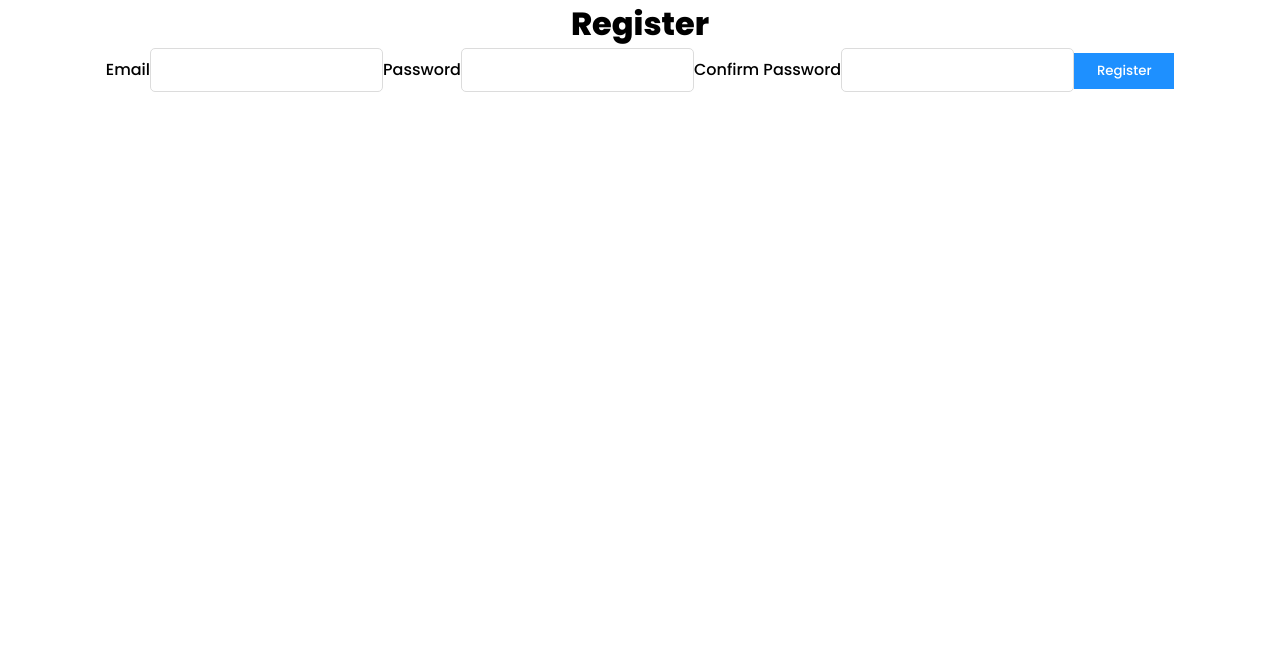
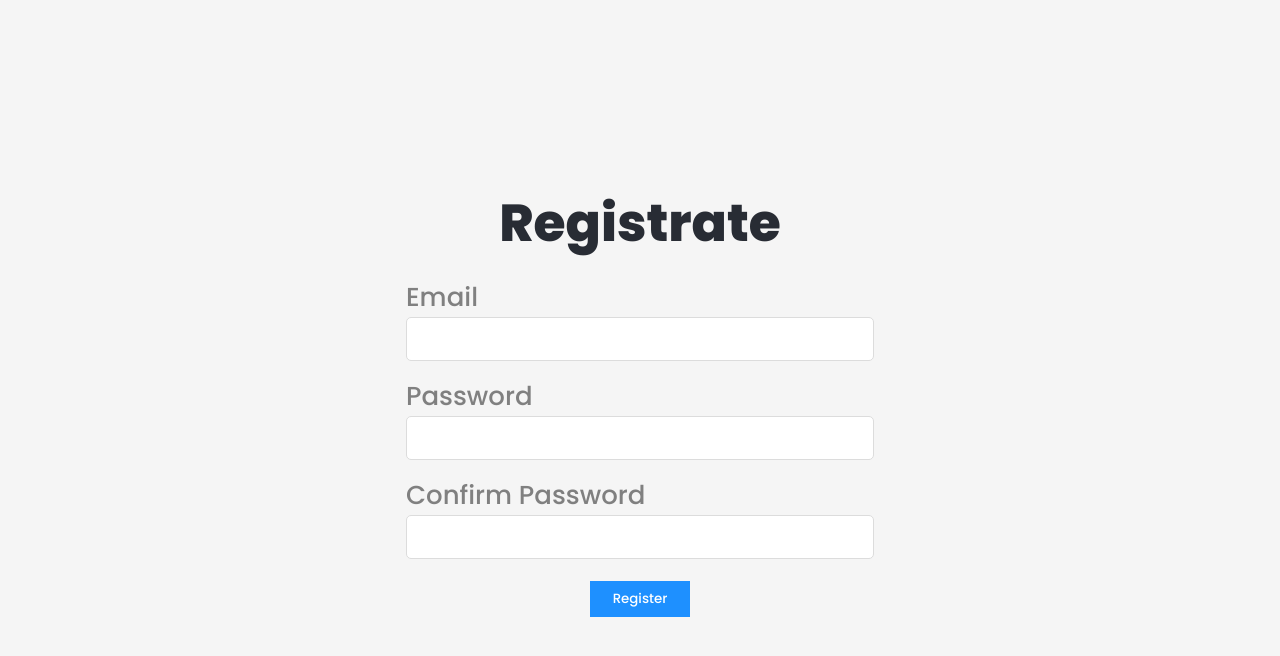
Before and after one commit to facundoacostayl/marketlist, a React (Create React App) app: page /register in a window 1280 px wide. Shown: the top 656 px of the page. Built offline with nearby package versions, Linux system fonts and the light colour scheme; no server answers.

Commit message:
Register page UI updates

```diff
--- a/src/pages/Register.tsx
+++ b/src/pages/Register.tsx
@@ -36,19 +36,25 @@ export const Register: React.FC = () => {
   };
 
   return (
-    <>
-      <h1>Register</h1>
-      <form onSubmit={onSubmitHandler}>
+    <div className="App-header">
+      <h1>Registrate</h1>
+      <form className="auth-form" onSubmit={onSubmitHandler}>
+      <div className="form-block">
         <label htmlFor="email">Email</label>
-        <TextField id="email" type="email" />
+        <TextField required id="email" type="email" />
+        </div>
+        <div className="form-block">
         <label htmlFor="password">Password</label>
-        <TextField id="password" type="password"></TextField>
+        <TextField required id="password" type="password"></TextField>
+        </div>
+        <div className="form-block">
         <label htmlFor="confirmPassword">Confirm Password</label>
-        <TextField id="confirmPassword" type="password"></TextField>
+        <TextField required id="confirmPassword" type="password"></TextField>
+        </div>
         <Button type="submit" colorScheme="primary">
           Register
         </Button>
       </form>
-    </>
+    </div>
   );
 };
```
